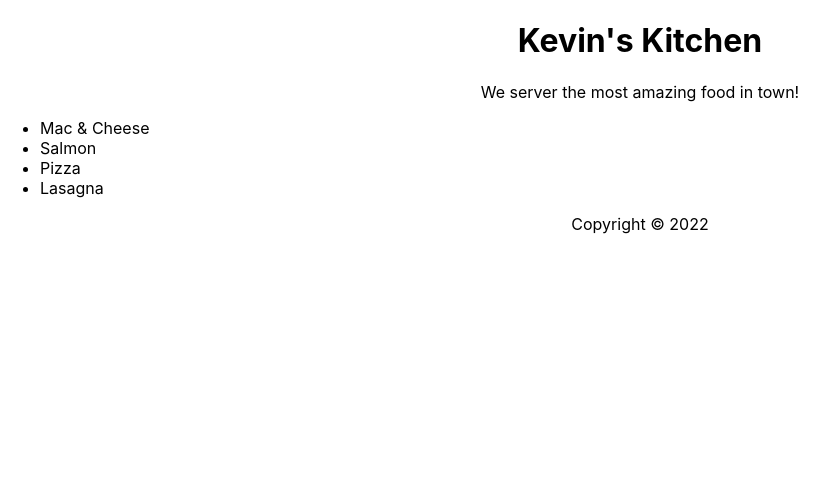
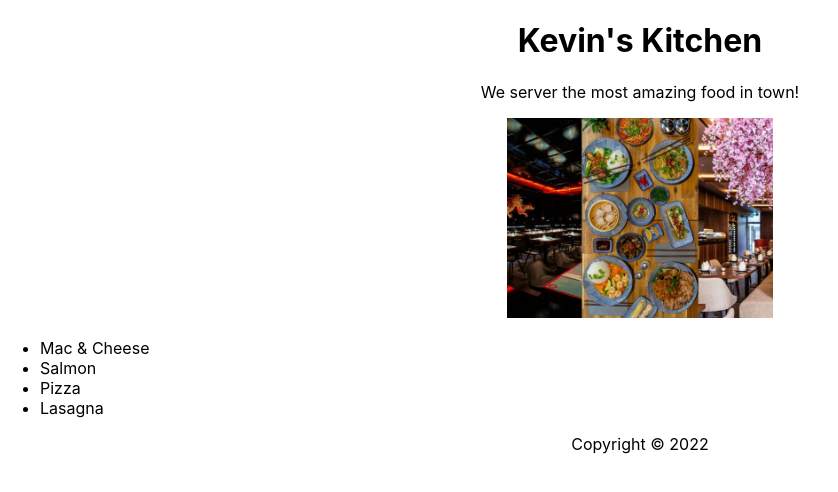
Before and after one commit to UvealSnow/react-basics, a React (Create React App) app: page / in a window 1280 px wide. Shown: the top 492 px of the page, without its empty margins (0-838 px from the left). Built offline with nearby package versions, Linux system fonts and the light colour scheme.

Commit message:
Adding images

```diff
--- a/src/App.js
+++ b/src/App.js
@@ -1,4 +1,5 @@
 import './App.css';
+import restaurant from './assets/img/restaurant.jpeg';
 
 function Header(props) {
   return (
@@ -12,6 +13,11 @@ function Main({ adjective, dishes }) {
   return (
     <section>
       <p>We server the most {adjective} food in town!</p>
+      <img
+        height={200}
+        src={restaurant}
+        alt="Delicious foot at the table"
+      />
       <ul style={{ textAlign: 'left' }}>
         {dishes.map(({ id, title }) => (
           <li key={id}>{title}</li>
@@ -38,6 +44,8 @@ const dishes = [
   "Lasagna",
 ];
 
+// It's recommended that we do this so we keep our data in sync as the app
+// state changes over time.
 const dishObjects = dishes.map((dish, i) => ({ id: i, title: dish }));
 
 function App() {
```
Also changed, not shown: src/assets/img/restaurant.jpeg (added), src/logo.svg (deleted).
